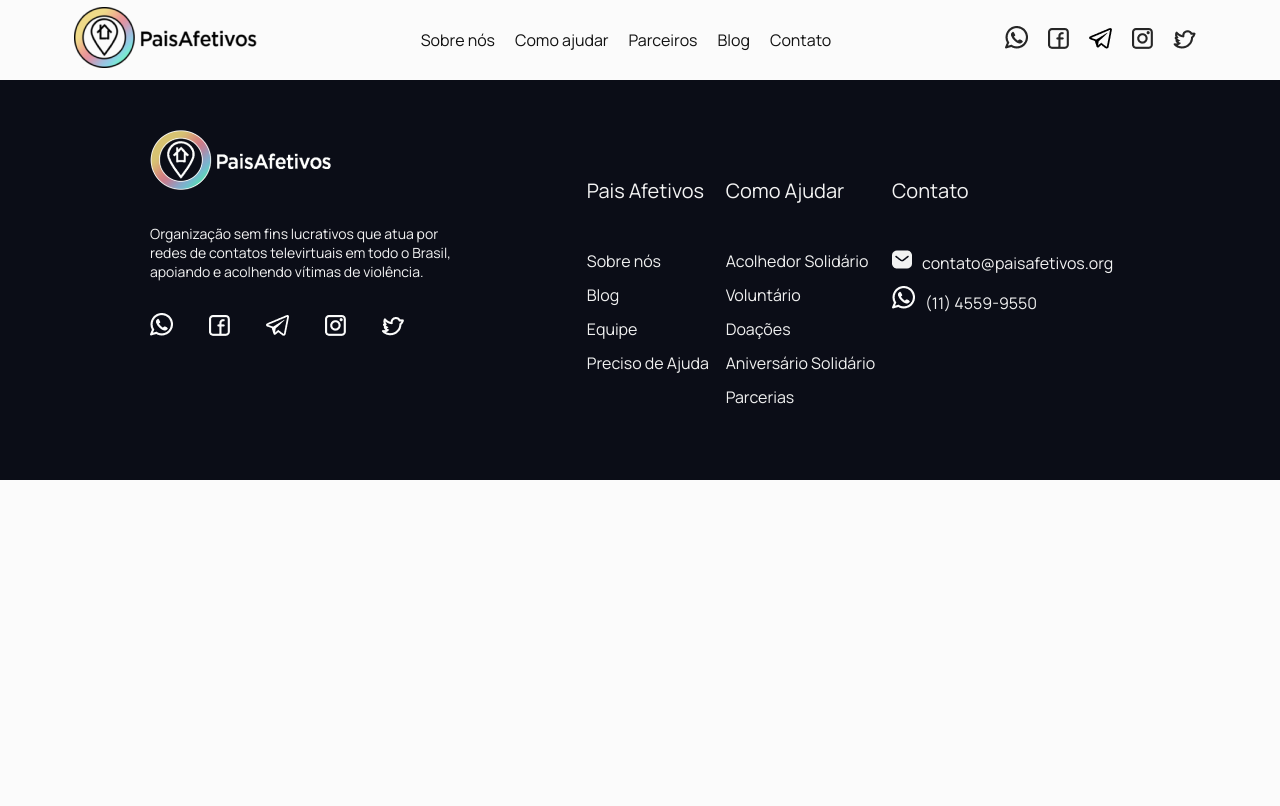
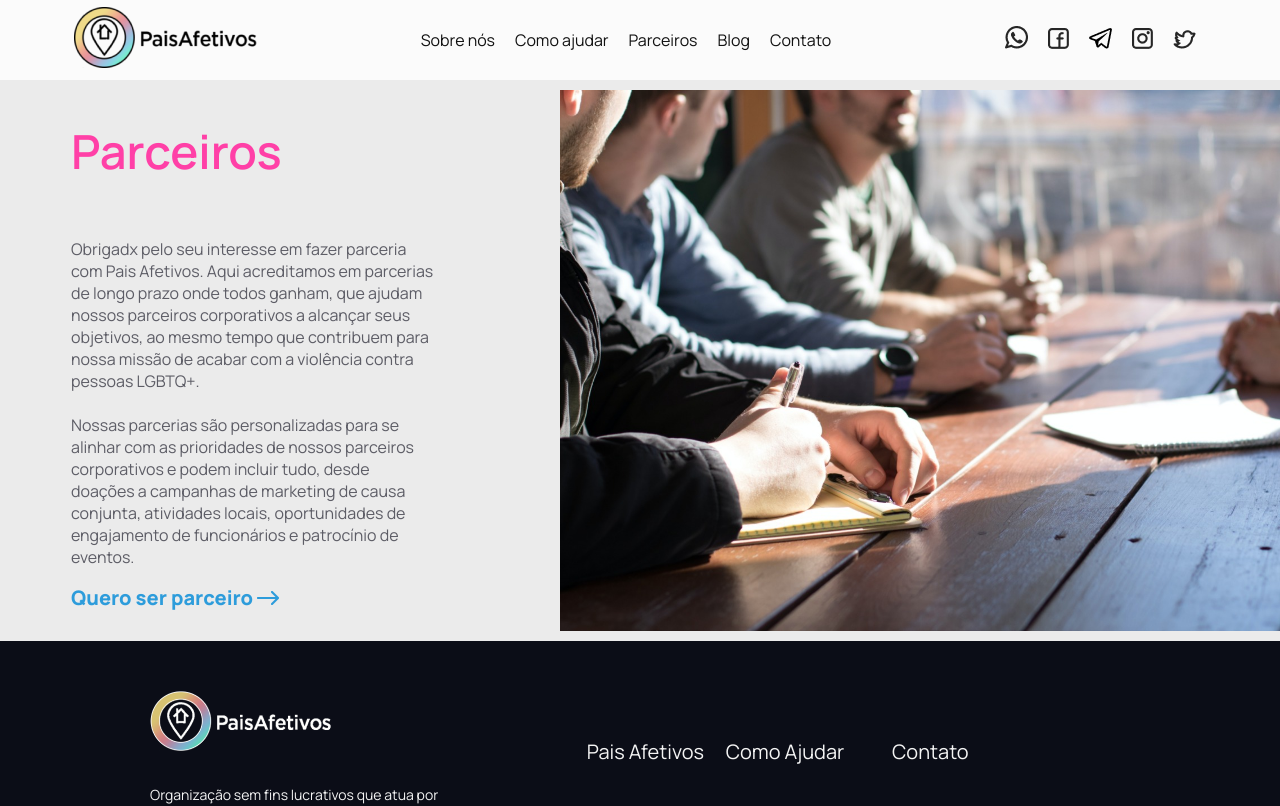
Before and after one commit to GrupoCPB/paisafetivos-web-frontend, a React (Create React App) app: page /parceiros in a window 1280 px wide. Shown: the top 806 px of the page. Built offline with nearby package versions, Linux system fonts and the light colour scheme.

Commit message:
Área sobre a parceria quase concluída

```diff
--- a/src/Routes.js
+++ b/src/Routes.js
@@ -1,6 +1,7 @@
 import { Route, Switch } from "react-router";
 
 import { Home } from "./pages/Home";
+import { Partners } from "./pages/Partners";
 
 export default () =>{
     return(
@@ -8,6 +9,9 @@ export default () =>{
             <Route exact path="/">
                 <Home/>
             </Route>
+            <Route exact path="/parceiros">
+                <Partners/>
+            </Route>
         </Switch>
     );
 }
--- a/src/components/Header/index.js
+++ b/src/components/Header/index.js
@@ -17,7 +17,7 @@ export function Header(){
          <nav className="nav">
              <a href="#">Sobre nós</a>
              <a href="#">Como ajudar</a>
-             <a href="#">Parceiros</a>
+             <a href="/parceiros">Parceiros</a>
              <a href="#">Blog</a>
              <a href="#">Contato</a>
          </nav>
--- /dev/null
+++ b/src/pages/Partners/index.js
@@ -0,0 +1,42 @@
+import React from "react";
+import { Helmet } from "react-helmet";
+
+//Styled Components
+import { Partnership } from "./partnership";
+import { Container } from "./reset";
+
+//Images
+import flecha from '../../assets/flecha-direita.png';
+
+export function Partners() {
+  return (
+    <Container>
+      <Helmet title="Pais Afetivos | Parceiros" />
+      <Partnership>
+        <div className="partnership-area">
+          <div className="partnership-area-title">
+            <h1>Parceiros</h1>
+          </div>
+          <div className="partnership-area-text">
+            <p>
+              Obrigadx pelo seu interesse em fazer parceria com Pais Afetivos.
+              Aqui acreditamos em parcerias de longo prazo onde todos ganham,
+              que ajudam nossos parceiros corporativos a alcançar seus
+              objetivos, ao mesmo tempo que contribuem para nossa missão de
+              acabar com a violência contra pessoas LGBTQ+.
+              <br /><br />
+              Nossas parcerias são personalizadas para se alinhar com as
+              prioridades de nossos parceiros corporativos e podem incluir tudo,
+              desde doações a campanhas de marketing de causa conjunta,
+              atividades locais, oportunidades de engajamento de funcionários e
+              patrocínio de eventos.
+            </p>
+          </div>
+          <div className="partnership-area-link">
+            <a>Quero ser parceiro <img src={flecha}/></a>
+          </div>
+        </div>
+      </Partnership>
+    </Container>
+  );
+}
--- /dev/null
+++ b/src/pages/Partners/partnership.js
@@ -0,0 +1,44 @@
+import styled from "styled-components";
+
+import background from "../../assets/partners-image.jpeg";
+
+export const Partnership = styled.section`
+  background-color: #ebebeb;
+  background-image: url(${background});
+  background-repeat: no-repeat;
+  background-position: right;
+  background-size: 720px 541px;
+
+  .partnership-area {
+
+    .partnership-area-title {
+        margin-left: 71px;
+      h1 {
+        color: #ff40a7;
+        font-size: 47px;
+        font-weight: 600;
+      }
+    }
+
+    .partnership-area-text {
+        margin-left: 71px;
+        margin-right: 845px;
+      p {
+        color: #5d5d66;
+        font-weight: 400;
+        font-size: 16px;
+      }
+    }
+
+    .partnership-area-link {
+        margin-bottom: 30px;
+        margin-left: 71px;
+      a {
+        color: #2d9cdb;
+        font-weight: 700;
+        font-size: 20px;
+        cursor: pointer;
+      }
+    }
+  }
+`;
--- /dev/null
+++ b/src/pages/Partners/reset.js
@@ -0,0 +1,6 @@
+import styled from 'styled-components';
+
+export const Container = styled.div`
+    overflow-x:hidden;
+    box-sizing:border-box;
+`;
```
Also changed, not shown: src/assets/partners-image.jpeg (added), 1 other file (tests, documents, lock files or other folders).
